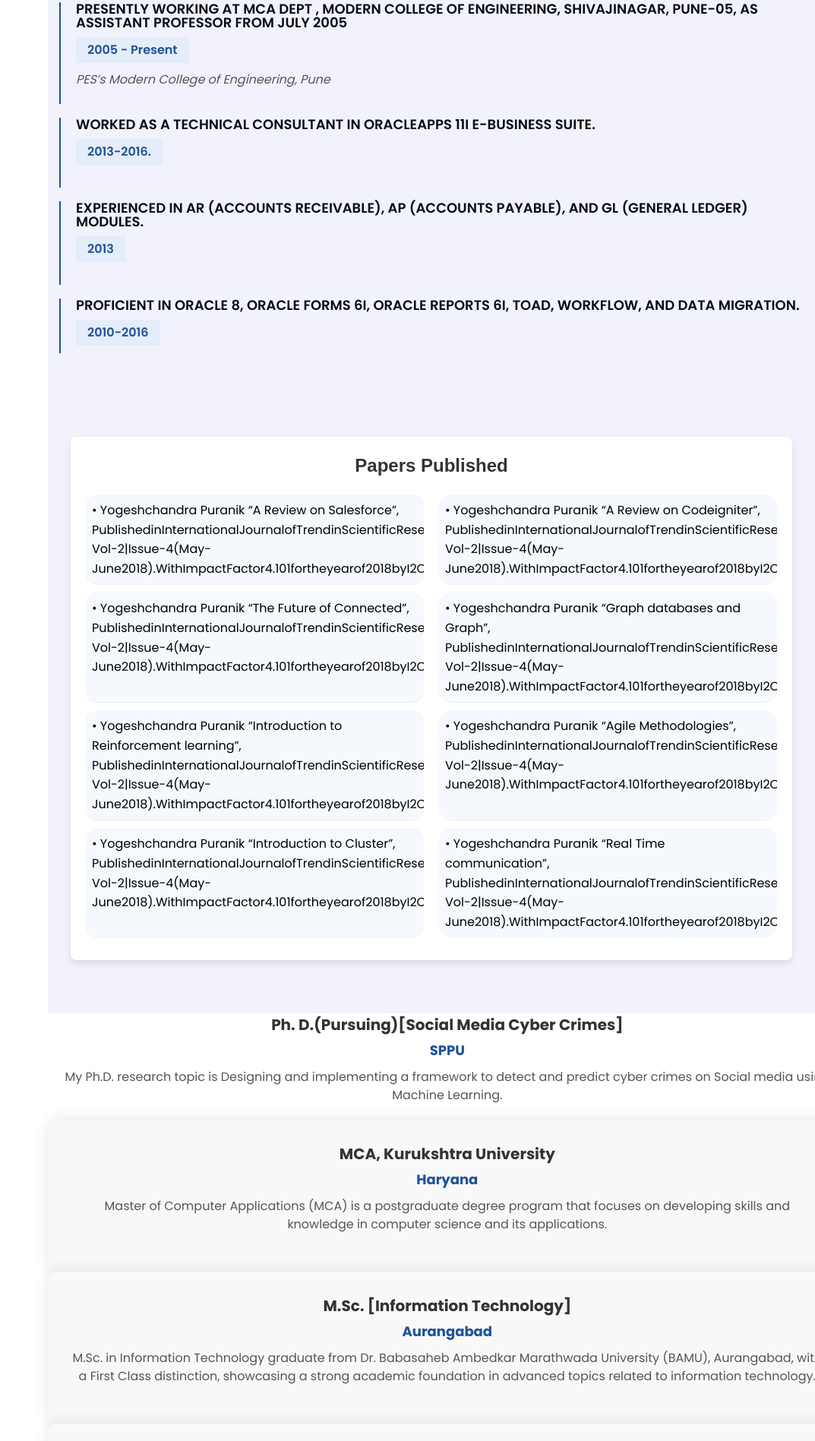
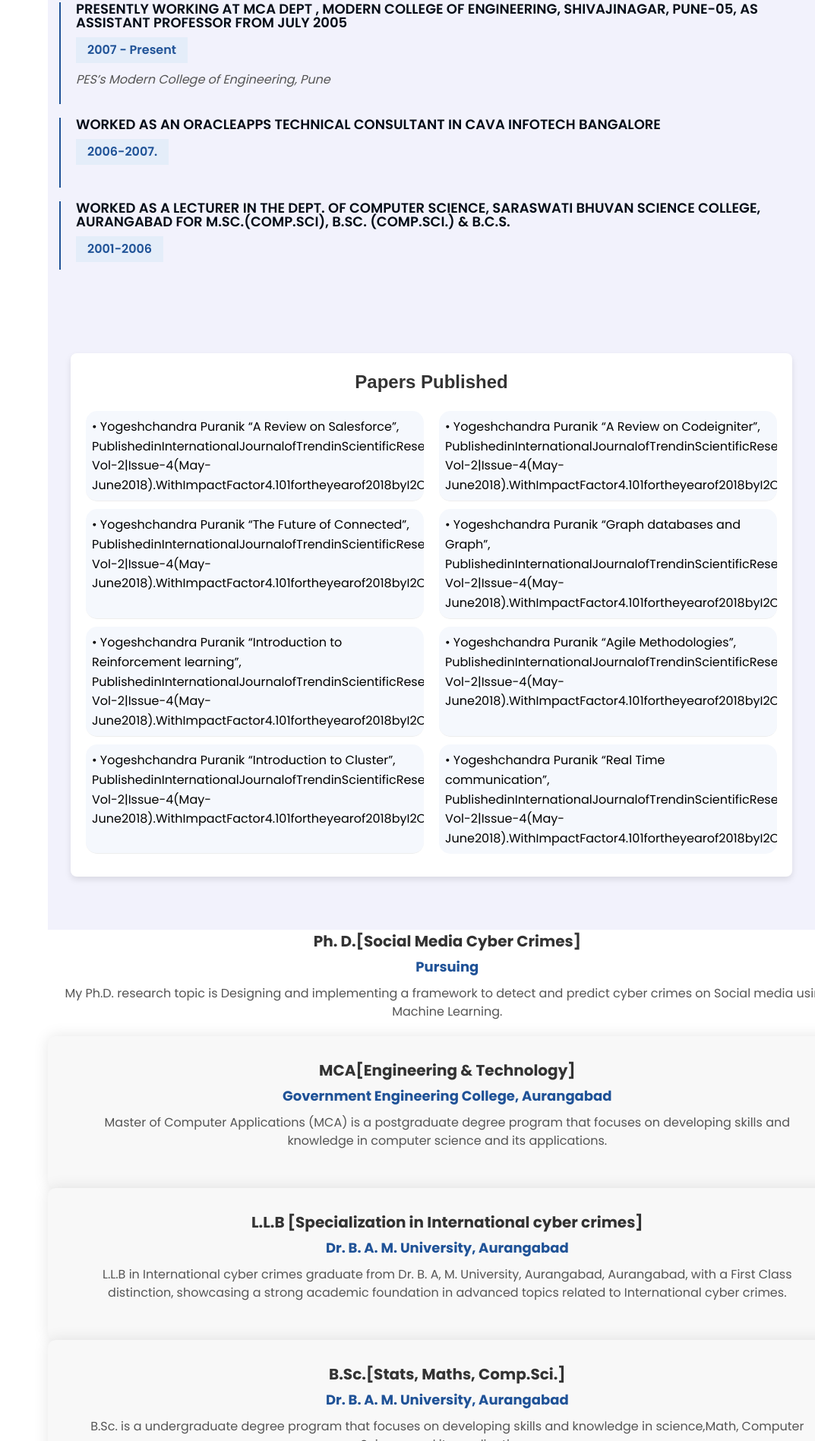
Before and after one commit to anuragdandge/YP, a plain HTML site: page index.html in a window 1280 px wide. Shown: the part 2110-4007 px from the top of the page at 76% size, without its empty margins (207-1280 px from the left). Drawn offline with Linux system fonts and the light colour scheme; a web font is replaced by a local one.

Commit message:
final update

```diff
--- a/index.html
+++ b/index.html
@@ -44,7 +44,7 @@
               <h3 class="my-profession"><span class="typing">Assistant Professor, Modern College of Engg </span></h3>
               <p> Currently working at MCA Dept , MODERN COLLEGE OF ENGINEERING, SHIVAJINAGAR,
                 PUNE-05 as Assistant Professor</p>
-              <a href="" class="btn hire-me">Career Chronicle</a>
+              <a href="./Resume YLP 1 14 April 2021.docx" class="btn hire-me" download="CV">Career Chronicle</a>
             </div>
             <div class="home-img padd-15">
               <img src="https://moderncoe.edu.in/images/Mca/facultyProfile/MR.-YOGESHCHANDRA-L.PURANIK.jpg">
@@ -110,7 +110,7 @@
                       <p>Paper Published : <span>10</span></p>
                     </div>
                     <div class="info-item padd-15">
-                      <p>Birthday:<span>01/01/1980</span></p>
+                      <p>Birthday:<span>05/01/1978</span></p>
                     </div>
                     <div class="info-item padd-15">
                       <p>Degree:<span> Completed </span></p>
@@ -121,7 +121,7 @@
                   </div>
                   <div class="row">
                     <div class="buttons padd-15">
-                      <a href="#" class="btn">Download CV</a>
+                      <a href="./Resume YLP 1 14 April 2021.docx" class="btn" download="CV YLP">Download CV</a>
 
                     </div>
                   </div>
@@ -145,7 +145,7 @@
                         <ul>
                           <li>1186/A, Off J.M. Road, Shivajinagar, Pune, Maharashtra Pin- 411005.</li>
                           <li>(020) 25533638, 25533648.</li>
-                          <li>ylpmca@moderncoe.edu.in</li>
+                          <li>yogeshchandra.puranik@gmail.com</li>
                         </ul>
                       </div>
 
@@ -156,36 +156,37 @@
                       <div class="resume-item">
                         <h4>Presently working at MCA Dept , MODERN COLLEGE OF ENGINEERING, SHIVAJINAGAR,
                           PUNE-05, as Assistant Professor from July 2005 </h4>
-                        <h5>2005 - Present</h5>
+                        <h5>2007 - Present</h5>
                         <p><em>PES’s Modern College of Engineering, Pune</em></p>
                         <ul>
 
                         </ul>
                       </div>
                       <div class="resume-item">
-                        <h4>Worked as a Technical consultant in OracleApps 11i E-Business Suite.</h4>
-                        <h5>2013-2016.</h5>
+                        <h4>Worked as an OracleApps Technical Consultant in Cava InfoTech Bangalore</h4>
+                        <h5>2006-2007.</h5>
 
                         <ul>
 
                         </ul>
                       </div>
                       <div class="resume-item">
-                        <h4>Experienced in AR (Accounts Receivable), AP (Accounts Payable), and GL (General Ledger) modules.</h4>
-                        <h5>2013</h5>
+                        <h4>Worked as a Lecturer in the Dept. of Computer Science, Saraswati Bhuvan Science College, Aurangabad for
+                        M.Sc.(Comp.Sci), B.Sc. (Comp.Sci.) & B.C.S.</h4>
+                        <h5>2001-2006</h5>
 
                         <ul>
 
                         </ul>
                       </div>
-                      <div class="resume-item">
+                      <!-- <div class="resume-item">
                         <h4>Proficient in Oracle 8, Oracle Forms 6i, Oracle Reports 6i, Toad, Workflow, and data migration.</h4>
                         <h5>2010-2016</h5>
 
                         <ul>
 
                         </ul>
-                      </div>
+                      </div> -->
 
                     </div>
                   </div>
@@ -264,35 +265,35 @@
 
   <section style="width: 82%;position: relative;left: 270px;" id="academics" class="academics">
     <div class="resume-item">
-      <h4>Ph. D.(Pursuing)[Social Media Cyber Crimes]</h4>
-      <h5>SPPU</h5>
+      <h4>Ph. D.[Social Media Cyber Crimes]</h4>
+      <h5>Pursuing</h5>
       <p>My Ph.D. research topic is Designing and implementing a framework to detect and predict cyber crimes on Social media
       using Machine Learning.</p>
     </div>
     </div>
     <div class="academics-box">
       <div class="resume-item">
-        <h4>MCA, Kurukshtra University</h4>
-        <h5>Haryana</h5>
+        <h4>MCA[Engineering & Technology]</h4>
+        <h5>Government Engineering College, Aurangabad</h5>
         <p>Master of Computer Applications (MCA) is a postgraduate degree program that focuses on developing skills and
           knowledge in computer science and its applications.</p>
       </div>
     </div>
     <div class="academics-box">
       <div class="resume-item">
-        <h4>M.Sc. [Information Technology]</h4>
-        <h5>Aurangabad</h5>
-        <p>M.Sc. in Information Technology graduate from Dr. Babasaheb Ambedkar Marathwada University (BAMU),
+        <h4>L.L.B [Specialization in International cyber crimes]</h4>
+        <h5>Dr. B. A. M. University, Aurangabad</h5>
+        <p>L.L.B in International cyber crimes graduate from Dr. B. A, M. University, Aurangabad,
           Aurangabad, with a First Class distinction, showcasing a strong academic foundation in advanced topics related
-          to information technology. </p>
+          to International cyber crimes.</p>
       </div>
     </div>
     <div class="academics-box">
       <div class="resume-item">
-        <h4>B.Sc.[Chemistry]</h4>
-        <h5>Pune University</h5>
-        <p> Master of Computer Applications (MCA) is a postgraduate degree program that focuses on developing skills and
-          knowledge in computer science and its applications. </p>
+        <h4>B.Sc.[Stats, Maths, Comp.Sci.]</h4>
+        <h5>Dr. B. A. M. University, Aurangabad</h5>
+        <p> B.Sc. is a undergraduate degree program that focuses on developing skills and
+          knowledge in science,Math, Computer Science and its applications. </p>
       </div>
     </div>
     <!----------------------------------edu end-->
```
Also changed, not shown: 1 other file.
